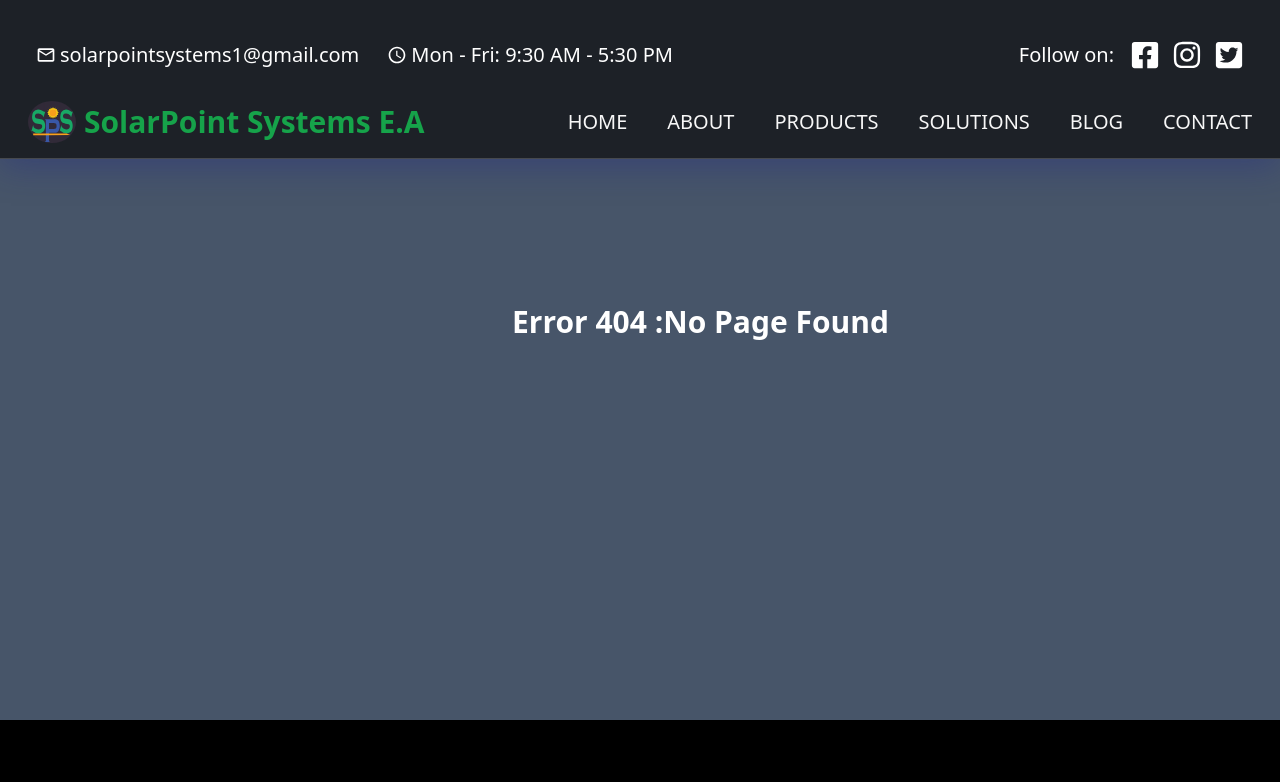
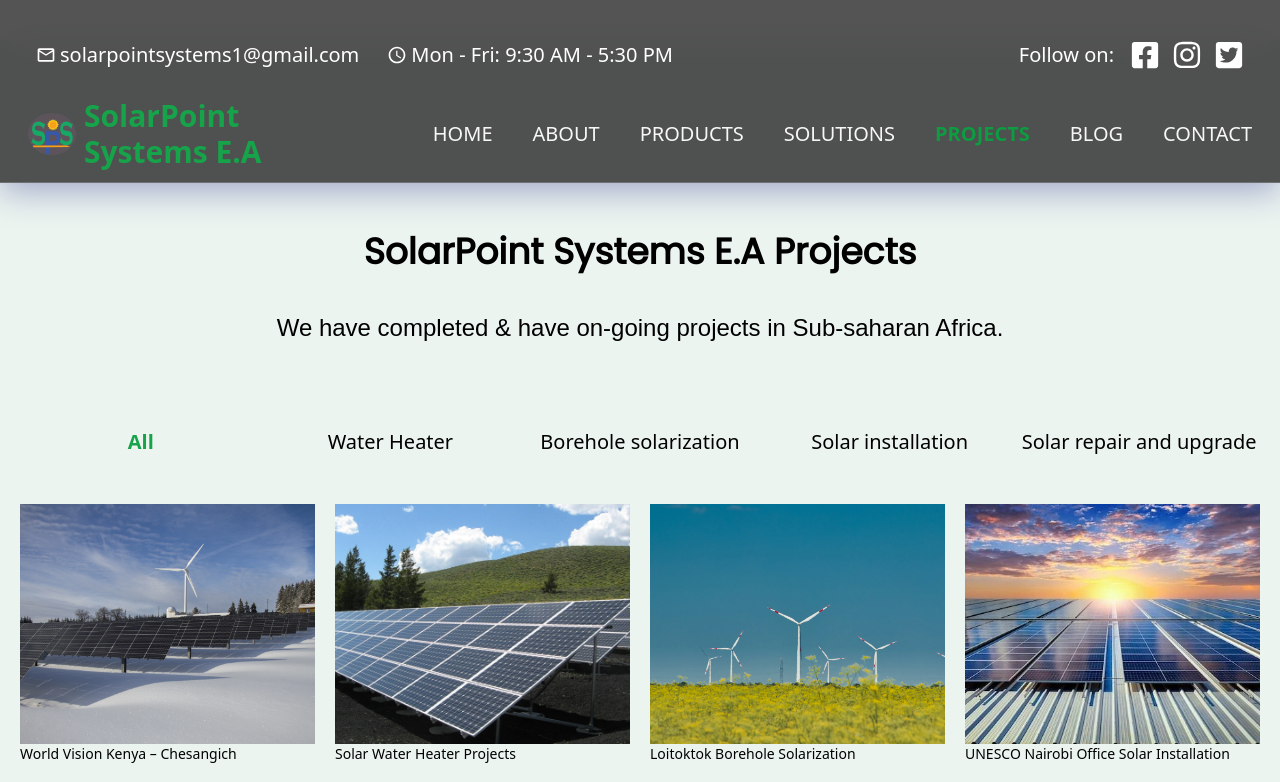
Before and after one commit to peterjames3/solarpoint, a React (Vite) app: page /projects in a window 1280 px wide. Shown: the top 782 px of the page. Built offline with nearby package versions, Linux system fonts and the light colour scheme.

Commit message:
added projects page

```diff
--- a/package.json
+++ b/package.json
@@ -15,6 +15,7 @@
     "axios": "^1.3.1",
     "framer-motion": "^11.1.7",
     "keen-slider": "^6.8.6",
+    "prop-types": "^15.8.1",
     "react": "^18.2.0",
     "react-accessible-accordion": "^5.0.0",
     "react-countup": "^6.5.0",
--- a/src/Components/AnimatedRoutes.jsx
+++ b/src/Components/AnimatedRoutes.jsx
@@ -8,11 +8,13 @@
 import ProductsDetailsPage from "./ProductsDetailsPage";
 import Contact from "../Pages/Contact";
 import Solutions from "../Pages/Solutions";
+import Projects from '../Pages/Projects'
 import PowerBackup from "../Pages/PowerBackup";
 import SolarHybrid from "../Pages/SolarHybrid";
 import SolarWaterHeaters from "../Pages/SolarWaterHeaters";
 import SolarWaterPump from "../Pages/SolarWaterPump";
 import { lazy, Suspense } from "react";
+const ProjectsDetailsPage = lazy(() => import("./ProjectsDetailsPage"));
 const NoPage = lazy(() => import("../Pages/NoPage"));
 
 const AnimatedRoutes = () => {
@@ -26,6 +28,8 @@
           <Route path="/about" element={<AboutUs />} />
           <Route path="/products" element={<Products />} />
           <Route path="/products/:id" element={<ProductsDetailsPage />} />
+          <Route path="/projects" element={<Projects />} />
+          <Route path="/projects/:id" element={<ProjectsDetailsPage />} />
           <Route path="/blog" element={<Blog />} />
           <Route path="/contact" element={<Contact />} />
           <Route path="/solutions" element={<Solutions />} />
--- a/src/Components/Navbar.jsx
+++ b/src/Components/Navbar.jsx
@@ -204,6 +204,14 @@
                 </div>
               )}
             </div>
+              <Link
+              className="cursor-pointer text-xl font-medium text-white transition-all delay-300 ease-out hover:text-brandC"
+              to="/projects"
+              style={location.pathname === "/projects" ? activeStyle : null}
+              onClick={closeMenu} // Ensure the menu closes on navigation
+            >
+               PROJECTS
+            </Link>
             <Link
               className="cursor-pointer text-xl font-medium text-white transition-all delay-300 ease-out hover:text-brandC"
               to="/blog"
--- a/src/Components/OurCoreService.jsx
+++ b/src/Components/OurCoreService.jsx
@@ -75,9 +75,7 @@
               solar energy solutions for you. We the team at SolarPoint Systems
               E.A always strive to provide clean and green energy to all our
               clients. We always aim to deliver best service & quality Solar
-              products at reasonable price. Our team is available around the
-              clock for your services. Turn up the brightness and turn up the
-              solar power is the main aim of our company.
+              products at reasonable price.
             </p>
             {/* Download PDF Button */}
             <a
--- a/src/Components/Projects.jsx
+++ b/src/Components/Projects.jsx
@@ -1,38 +1,46 @@
 import AOS from 'aos'
 import HeroImg from "../assets/hero-2..webp";
+import { useNavigate } from 'react-router-dom'
 
 function Projects() {
+const navigate =  useNavigate();
+const handleNavigate = ()=>{
+  setTimeout(()=>{
+    navigate('/projects')
+  }, 1000)
+}
   return (
-  <section data-aos="fade-up"
-  data-aos-duration="3000" className='max-w-8xl my-2 mx-auto min-h-[30rem]'>
-     <div className="w-full pb-8 flex flex-col font-poppins items-center space-y-3">
-        <h3 className="text-center text-3xl text-black  font-poppins font-bold pt-9">
+    <section
+      data-aos="fade-up"
+      data-aos-duration="3000"
+      className="max-w-8xl mx-auto my-2 min-h-[30rem]"
+    >
+      <div className="flex w-full flex-col items-center space-y-3 pb-8 font-poppins">
+        <h3 className="pt-9 text-center font-poppins text-3xl font-bold text-black">
           Projects
         </h3>
-        <hr className="w-[10rem] border-b-[3px] rounded border-textColor" />
-        <h4 className="text-center text-4xl font-medium ">
+        <hr className="w-[10rem] rounded border-b-[3px] border-textColor" />
+        <h4 className="text-center text-4xl font-medium">
           {" "}
           Explore Our Projects Catalog
         </h4>
       </div>
-  <div className="relative w-full bg-gradient-to-r from-slate-900 to-gray-600 h-[40rem]">
+      <div className="relative h-[40rem] w-full bg-gradient-to-r from-slate-900 to-gray-600">
         <img
           src={HeroImg}
           alt=""
-          className="flex-shrink-0 mix-blend-overlay h-full w-full"
+          className="h-full w-full flex-shrink-0 mix-blend-overlay"
         />
-        <div className="absolute top-[50%] left-1/2 transition -translate-x-1/2 -translate-y-1/2 text-white space-y-5 flex flex-col items-center w-[80%]">
-          <h3 className=" text-5xl md:text-6xl uppercase text-center font-bold ">
+        <div className="absolute left-1/2 top-[50%] flex w-[80%] -translate-x-1/2 -translate-y-1/2 flex-col items-center space-y-5 text-white transition">
+          <h3 className="text-center text-5xl font-bold uppercase md:text-6xl">
             Our Projects
           </h3>
 
-          <button className="">
-            Coming soon
-          </button>
+          <button onClick={handleNavigate} className="btn--secondary">Explore Our Projects</button>
         </div>
       </div>
-  </section>
-  )
+    </section>
+  );
 }
 
 export default Projects
--- /dev/null
+++ b/src/Components/ProjectsDetailsPage.jsx
@@ -0,0 +1,48 @@
+import { useLocation, useNavigate } from "react-router-dom";
+import { useEffect } from 'react'
+
+const ProjectsDetailsPage = () => {
+
+
+    const location = useLocation();
+    const navigate = useNavigate();
+
+     const { title, image, content, client, year, type, otherImage1, otherImage2 } =
+       location.state || {};
+      const handleGoBack = () => {
+        navigate(-1); // Go back to the previous page
+      };
+       useEffect(() => {
+         window.scrollTo(0, 0);
+       }, [location]);
+  return (
+    <section className="min-h-[15rem] w-full">
+      <div className="wrapper space-y-10 pt-[10rem]">
+        <h3 className="text-4xl font-semibold text-black">{title}</h3>
+        <div className="flex">
+          <p>
+            {" "}
+            <strong>Client:</strong> {client} / <strong> Year: </strong> {year}{" "}
+            / <strong>Type: </strong>
+            {type}
+          </p>
+        </div>
+        <img src={image} alt={title} loading="lazy" />
+        <div className="grid grid-cols-1 gap-10 ss:grid-cols-2">
+          <div className="pt-5">
+            <p className="text-xl leading-10">{content}</p>
+          </div>
+          <div className="flex gap-3">
+            <img src={otherImage1} alt={title}  loading="lazy" className="size-[15rem]"/>
+            <img src={otherImage2} alt={title}  loading="lazy" className="size-[15rem]"/>
+          </div>
+        </div>
+        <button onClick={handleGoBack} className="btn--primary">
+          Go Back
+        </button>
+      </div>
+    </section>
+  );
+}
+
+export default ProjectsDetailsPage
--- /dev/null
+++ b/src/Components/ProjectsFiltering.jsx
@@ -0,0 +1,64 @@
+import { useState } from "react";
+import projectData from "../ProjectData";
+import { useNavigate } from "react-router-dom";
+import ProjectsListing from "./ProjectsListing";
+
+
+const ProjectsFiltering = () => {
+  const navigate = useNavigate();
+  const activeStyle = {
+    fontWeight: "bold",
+    color: "#16a34a",
+  };
+
+
+  // State to manage the current filter type
+  const [filter, setFilter] = useState("All");
+
+  // Function to handle filtering logic
+  const filteredProjects =
+    filter === "All"
+      ? projectData
+      : projectData.filter((project) => project.type === filter);
+
+  const handleViewDetails = (project) => {
+    navigate(`/projects/${project.id}`, { state: project });
+  };
+
+  return (
+    <section className="wrapper min-h-[10rem] px-5 py-10">
+      <div className="mx-auto mt-1 grid max-w-[1300px] grid-cols-2 place-content-center gap-2 text-xl font-medium text-black ss:grid-cols-3 sm:grid-cols-4 md:grid-cols-5">
+        {/* Filter Buttons */}
+        {[
+          "All",
+          "Water Heater",
+          "Borehole solarization",
+          "Solar installation",
+          "Solar repair and upgrade",
+        ].map((type) => (
+          <button
+            key={type}
+            style={filter === type ? activeStyle : null}
+            className="hover:text-brandD"
+            onClick={() => setFilter(type)}
+          >
+            {type === "All" ? "All" : type}
+          </button>
+        ))}
+      </div>
+
+      {/* Display filtered projects */}
+      <div className="my-12 grid grid-cols-1 gap-5 ss:grid-cols-2 md:grid-cols-4">
+        {filteredProjects.map((project) => (
+          <ProjectsListing
+            key={project.id}
+            project={project}
+            onClick={() => handleViewDetails(project)}
+          />
+        ))}
+      </div>
+    </section>
+  );
+};
+
+export default ProjectsFiltering;
--- /dev/null
+++ b/src/Components/ProjectsListing.jsx
@@ -0,0 +1,28 @@
+import PropTypes from "prop-types";
+
+const ProjectsListing = ({ project, onClick }) => {
+  const { image, title } = project;
+  return (
+    <section onClick={onClick}>
+      <div className="cursor-pointer text-white">
+        <nav className="h-[15rem]">
+          <img
+            src={image}
+            alt={title}
+            loading="lazy"
+            className="h-full w-full object-cover"
+          />
+        </nav>
+
+        <p className="text-sm text-black">{title}</p>
+
+      </div>
+    </section>
+  );
+};
+ProjectsListing.propTypes = {
+    project: PropTypes.object.isRequired,
+  onClick: PropTypes.func.isRequired,
+};
+
+export default ProjectsListing;
--- /dev/null
+++ b/src/Pages/Projects.jsx
@@ -0,0 +1,43 @@
+import { useEffect } from 'react'
+import { useLocation } from 'react-router-dom'
+import { motion } from 'framer-motion'
+import { Helmet } from "react-helmet-async";
+import ProjectFiltering from '../Components/ProjectsFiltering'
+
+const Projects = () => {
+    const location = useLocation();
+    useEffect(() => {
+      window.scrollTo(0, 0);
+    }, [location]);
+  return (
+    <motion.section
+      className="mx-auto min-h-[10rem] w-full "
+      initial={{ opacity: 0 }}
+      animate={{ opacity: 1 }}
+      exit={{ opacity: 0 }}
+    >
+      <Helmet>
+        <title>Projects | Solar Point System</title>
+        <meta
+          name="description"
+          content="Experience our diverse range of solar projects, from residential to commercial, with Solar Point System."
+        />
+      </Helmet>
+      <div className='wrapper bg-cardBg'>
+        <div className=" flex flex-col space-y-10 pt-[12rem]  text-center text-black">
+          <h3 className="font-poppins text-4xl font-bold">
+            SolarPoint Systems E.A Projects
+          </h3>
+          <p className="font-Rubik text-2xl">
+            We have completed & have on-going projects in Sub-saharan Africa.
+          </p>
+        </div>
+        <ProjectFiltering />
+        {/* Project Cards */}
+        {/* ... */}
+      </div>
+    </motion.section>
+  );
+}
+
+export default Projects
--- /dev/null
+++ b/src/ProjectData.js
@@ -0,0 +1,62 @@
+import Blog1 from "./assets/carousel-1..webp";
+import Blog2 from "./assets/carousel-2..webp";
+import Blog3 from "./assets/carousel-3..webp";
+import SolarPanel from "./assets/Solarpanel..webp";
+
+export default [
+    {
+        id: 1,
+        title: "World Vision Kenya – Chesangich",
+        image: Blog1,
+        content: "In 2023, we implemented a borehole solarization water pumping system using 15 solar panels with a 7.5 kW HANTI inverter, which was designed by Solarpoint System E.A. This project provided sustainable water access to the community.",
+        client: "World Vision Kenya",
+        year: 2023,
+        otherImage1:Blog2,
+        otherImage2: Blog3,
+        type: 'Borehole solarization'
+    },
+    {
+        id: 2,
+        title: "Solar Water Heater Projects",
+        image: Blog2,
+        content: "We have installed solar water heating solutions for several homeowners in Nairobi. With skyrocketing electricity bills, Solarpoint Systems E.A provides families with a cost-saving and reliable way of enjoying hot showers through the installation of non-pressurized solar water heaters.",
+        client: "Homeowners in Nairobi",
+        year: 2023,
+        otherImage1: Blog2,
+        otherImage2: Blog3,
+        type: 'Water Heater'
+    },
+    {
+        id: 3,
+        title: "Loitoktok Borehole Solarization",
+        image: Blog3,
+        content: "We installed a 6KVA solar system that efficiently irrigates 20 acres of land. The system includes a customized solar pump that pumps 3000 liters per hour, using a 6.175 KWP pump to provide reliable irrigation for agriculture.",
+        client: "Private Client in Loitoktok",
+        year: 2023,
+        otherImage1: Blog2,
+        otherImage2: Blog3,
+        type: 'Solar installation'
+    },
+    {
+        id: 4,
+        title: "UNESCO Nairobi Office Solar Installation",
+        image: SolarPanel,
+        content: "We supplied and installed an off-grid 5KWH solar system for the UNESCO offices in Nairobi to support air conditioners, lighting, and normal office power demands. This project demonstrates our capability in handling solar installations for institutional clients.",
+        client: "UNESCO",
+        year: 2023,
+        otherImage1: Blog2,
+        otherImage2: Blog3,
+        type: 'Solar installation'
+    },
+    {
+        id: 5,
+        title: "Repair and Upgrading of Solar Backup Systems",
+        image: Blog1,
+        content: "We provide services for repairing and upgrading existing solar power systems for our customers to ensure the systems meet their power demand and increase their days of autonomy. This service is crucial for clients looking to optimize their solar investments.",
+        client: "Various Customers",
+        year: 2023,
+        otherImage1: Blog2,
+        otherImage2: Blog3,
+        type: 'Solar repair and upgrade'
+    },
+];
--- a/src/index.css
+++ b/src/index.css
@@ -9,7 +9,7 @@
   @apply border border-green-700 bg-green-700 px-8 sm:px-10 py-3  text-xl font-medium text-white outline-cardBg transition-all delay-300 hover:bg-brandD focus:outline;
 }
 .btn--secondary {
-  @apply border border-green-700 bg-transparent px-8 sm:px-10 py-4 text-xl font-medium text-white transition-all delay-300 hover:cursor-pointer hover:bg-green-700;
+  @apply border border-green-700 bg-transparent px-8 sm:px-10 py-4 text-xl font-medium text-white transition-all delay-300 hover:cursor-pointer hover:bg-green-700 focus:outline focus:ring focus:ring-cardBg;
 }
 
 
```
Also changed, not shown: 1 other file (tests, documents, lock files or other folders).
